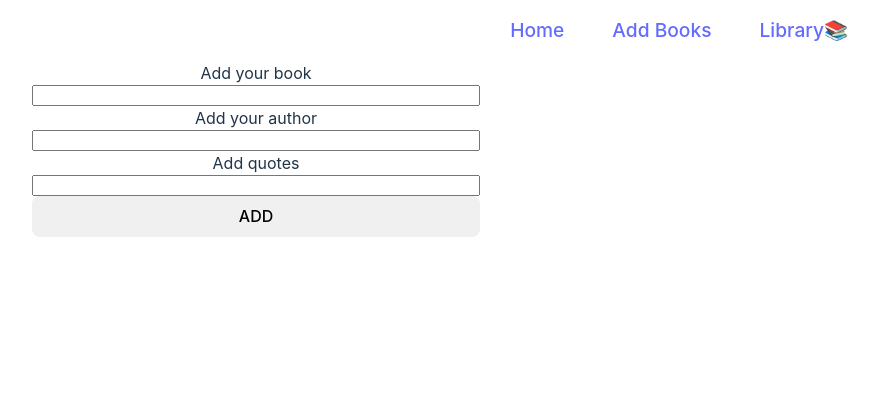
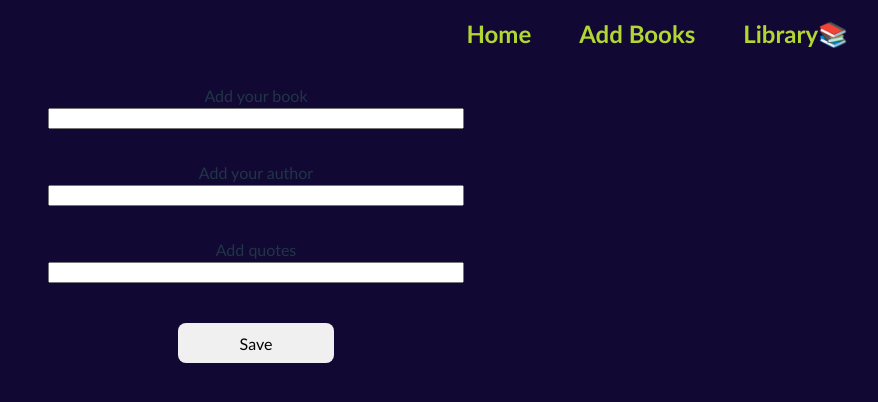
Before and after one commit to lenayoo/lenalibrary, a React (Vite) app: page /booksandquotes in a window 1280 px wide. Shown: the top 402 px of the page, without its empty margins (384-1262 px from the left). Built offline with nearby package versions, Linux system fonts and the light colour scheme.

Commit message:
fix some font

```diff
--- /dev/null
+++ b/src/App.css
@@ -0,0 +1,7 @@
+#root, html, body {
+  min-height: 100vh;
+  background-color: #110934;
+  margin: 0;
+  padding: 0;
+  font-family:'Gill Sans', 'Gill Sans MT', Calibri, 'Trebuchet MS', sans-serif
+}
--- a/src/App.tsx
+++ b/src/App.tsx
@@ -5,6 +5,7 @@ import FindBook from "./pages/FindBook";
 import Archive from "./pages/Archive";
 import Content from "./pages/Content";
 import React from "react";
+import "./App.css";
 
 function App() {
   return (
--- a/src/pages/Form.tsx
+++ b/src/pages/Form.tsx
@@ -50,23 +50,36 @@ function Form() {
   return (
     <div className="main-form__div">
       <form className="main-form">
+        <div className="form-input">
+          {" "}
           <label>Add your book</label>
-        <input name="title" value={bookquotes.title} onChange={inputHandler} />
+          <input
+            name="title"
+            value={bookquotes.title}
+            onChange={inputHandler}
+          />
+        </div>
+        <div className="form-input">
           <label>Add your author</label>
           <input
             name="authorName"
             value={bookquotes.authorName}
             onChange={inputHandler}
           />
+        </div>
+        <div className="form-input">
           <label>Add quotes</label>
           <input
             name="bookContent"
             value={bookquotes.bookContent}
             onChange={inputHandler}
           />
+        </div>
+        <div>
           <button onClick={submitHandler} className="main-btn">
-          ADD
+            Save
           </button>
+        </div>
       </form>
       {savedBooks &&
         savedBooks.map((book, index) => (
--- a/src/pages/Nav.tsx
+++ b/src/pages/Nav.tsx
@@ -7,16 +7,22 @@ function Nav() {
     <nav>
       <ul className="navbar">
         <li>
-          <Link to="/">Home</Link>
+          <Link to="/" className="nav-li">
+            Home
+          </Link>
         </li>
         {/* <li>
           <Link to="/findmybook">Find My Book</Link>
         </li> */}
         <li>
-          <Link to="/booksandquotes">Add Books</Link>
+          <Link to="/booksandquotes" className="nav-li">
+            Add Books
+          </Link>
         </li>
         <li>
-          <Link to="/favoriteBooks">Library📚</Link>
+          <Link to="/favoriteBooks" className="nav-li">
+            Library📚
+          </Link>
         </li>
       </ul>
     </nav>
--- a/src/pages/styles.css
+++ b/src/pages/styles.css
@@ -48,6 +48,14 @@ li {
   font-size: larger;
 }
 
+.nav-li {
+  color: #B2D732;
+  font-size: x-large;
+  font-weight: bolder;
+  font-family:'Gill Sans', 'Gill Sans MT', Calibri, 'Trebuchet MS', sans-serif
+}
+
+/* Form */
 .main-form__div {
   width: 35%;
   cursor: pointer;
@@ -58,6 +66,17 @@ li {
 .main-form {
   display: flex;
   flex-direction: column;
+}
+
+.form-input {
+  display: flex;
+  flex-direction: column;
+  margin: 1rem;
+}
+
+.main-btn {
+  width: 35%;
+  margin-top: 1.5rem;
 }
 
 .book-list {
```
Lines whose indentation alone changed are shown as unchanged.
